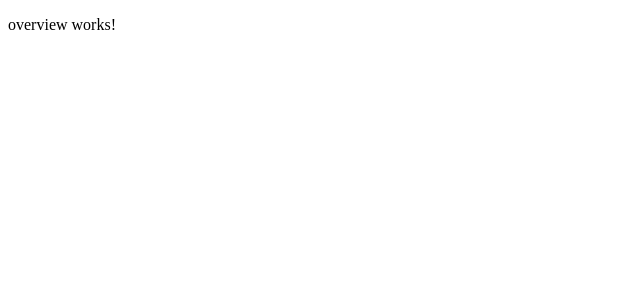
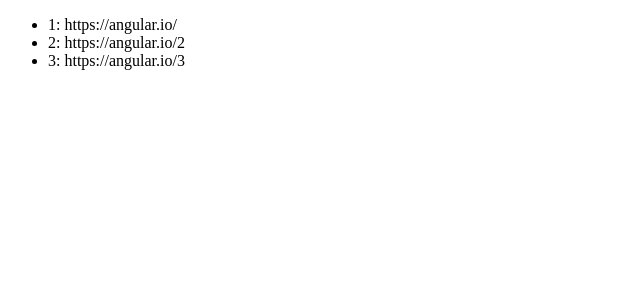
Before and after one commit to jasonvictorio/phantom-bookmark, an Angular app: page /overview in a window 1280 px wide. Shown: the top 300 px of the page, without its empty margins (0-640 px from the left). Built offline with nearby package versions, Linux system fonts and the light colour scheme.

Commit message:
append bookmarks component in overview

```diff
--- a/src/app/pages/overview/overview.component.html
+++ b/src/app/pages/overview/overview.component.html
@@ -1 +1 @@
-<p>overview works!</p>
+<app-bookmarks></app-bookmarks>
```
